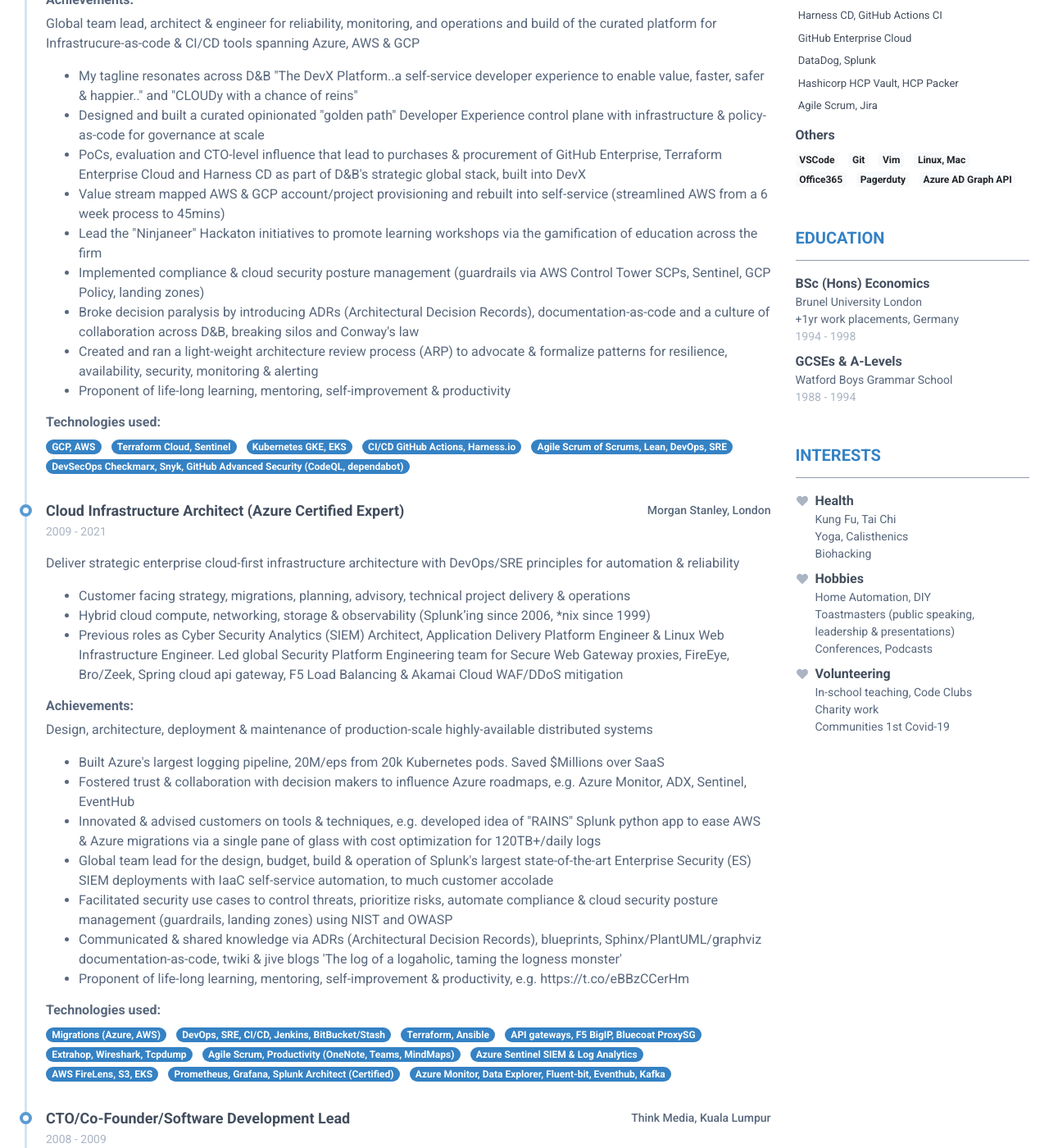
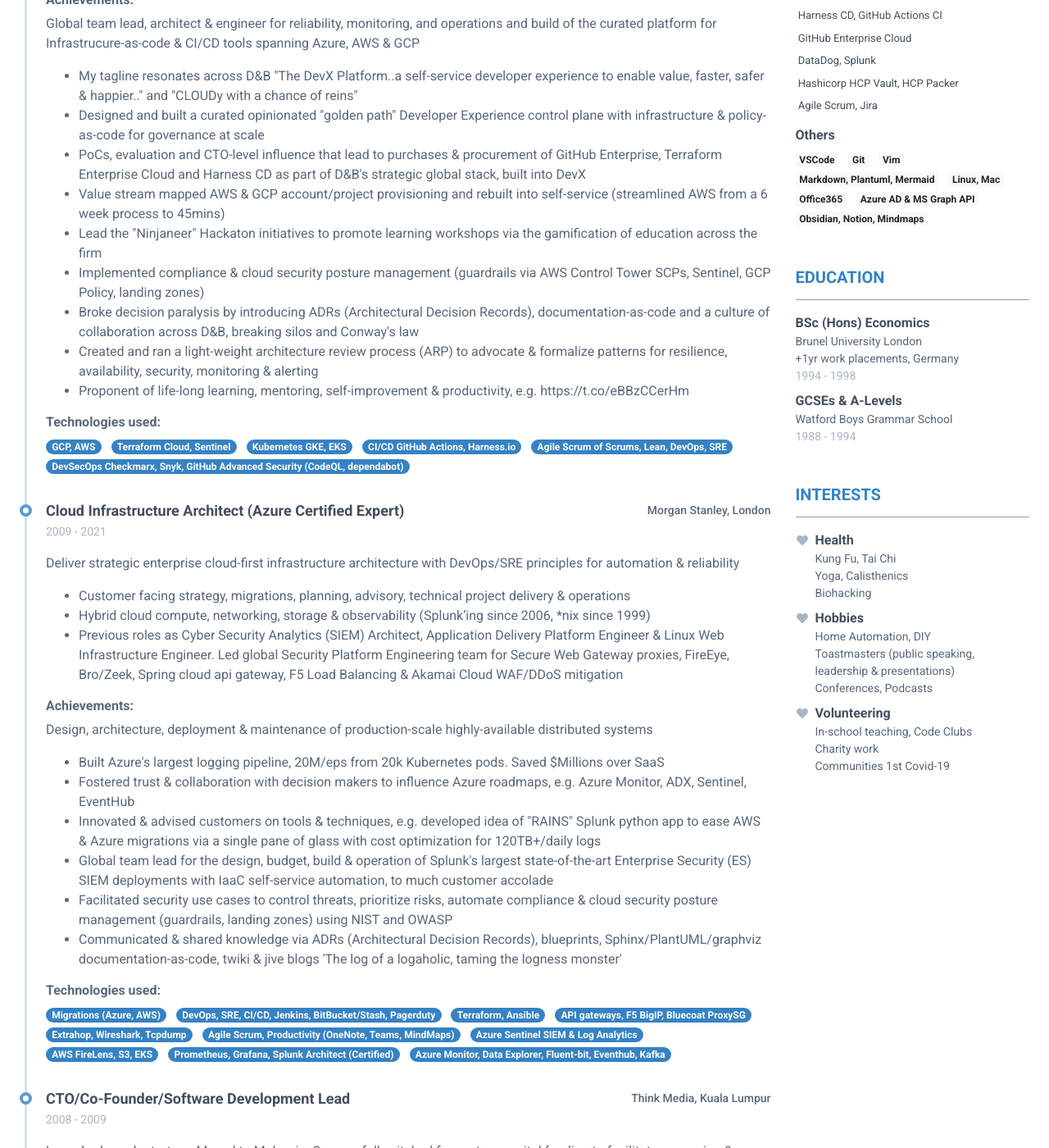
Before and after one commit to Hamy200/resume, a Jekyll site: the page built from index.markdown, in a window 1280 px wide and 1400 px high, scrolled down 640 px. Shown: the whole window at 82% size. Built offline with Jekyll 4.4.1, drawn with Linux system fonts in a browser that asks for light colours; nearby versions of some CDN libraries; some of the changed text lies outside the part shown.

Commit message:
Update data.yml

```diff
--- a/_data/data.yml
+++ b/_data/data.yml
@@ -57,7 +57,7 @@ experiences:
         - Implemented compliance & cloud security posture management (guardrails via AWS Control Tower SCPs, Sentinel, GCP Policy, landing zones)
         - Broke decision paralysis by introducing ADRs (Architectural Decision Records), documentation-as-code and a culture of collaboration across D&B, breaking silos and Conway's law
         - Created and ran a light-weight architecture review process (ARP) to advocate & formalize patterns for resilience, availability, security, monitoring & alerting
-        - Proponent of life-long learning, mentoring, self-improvement & productivity
+        - Proponent of life-long learning, mentoring, self-improvement & productivity, e.g. https://t.co/eBBzCCerHm
     technologies:
       - GCP, AWS
       - Terraform Cloud, Sentinel
@@ -84,10 +84,9 @@ experiences:
         - Global team lead for the design, budget, build & operation of Splunk's largest state-of-the-art Enterprise Security (ES) SIEM deployments with IaaC self-service automation, to much customer accolade
         - Facilitated security use cases to control threats, prioritize risks, automate compliance & cloud security posture management (guardrails, landing zones) using NIST and OWASP
         - Communicated & shared knowledge via ADRs (Architectural Decision Records), blueprints, Sphinx/PlantUML/graphviz documentation-as-code, twiki & jive blogs 'The log of a logaholic, taming the logness monster'
-        - Proponent of life-long learning, mentoring, self-improvement & productivity, e.g. https://t.co/eBBzCCerHm
     technologies:
       - Migrations (Azure, AWS)
-      - DevOps, SRE, CI/CD, Jenkins, BitBucket/Stash
+      - DevOps, SRE, CI/CD, Jenkins, BitBucket/Stash, Pagerduty
       - Terraform, Ansible
       - API gateways, F5 BigIP, Bluecoat ProxySG
       - Extrahop, Wireshark, Tcpdump
@@ -174,7 +173,7 @@ skills:
       - name: Linux Sys Admin, Python, BASH
       - name: Docker, Kubernetes (AKS, EKS, GKE)
       - name: AWS Control Tower, Azure & GCP landing zones
-      - name: Cloudflare, Akamai WAF/CDN
+      - name: Proxies Cloudflare, Akamai WAF/CDN
   - category: ALM, CI/CD & SDLC
     tools:
       - name: Teraform Enterprise Cloud & Sentinel
@@ -188,7 +187,8 @@ skills:
       - VSCode
       - Git
       - Vim
+      - Markdown, Plantuml, Mermaid
       - Linux, Mac
       - Office365
-      - Pagerduty
-      - Azure AD Graph API
+      - Azure AD & MS Graph API
+      - Obsidian, Notion, Mindmaps
```
